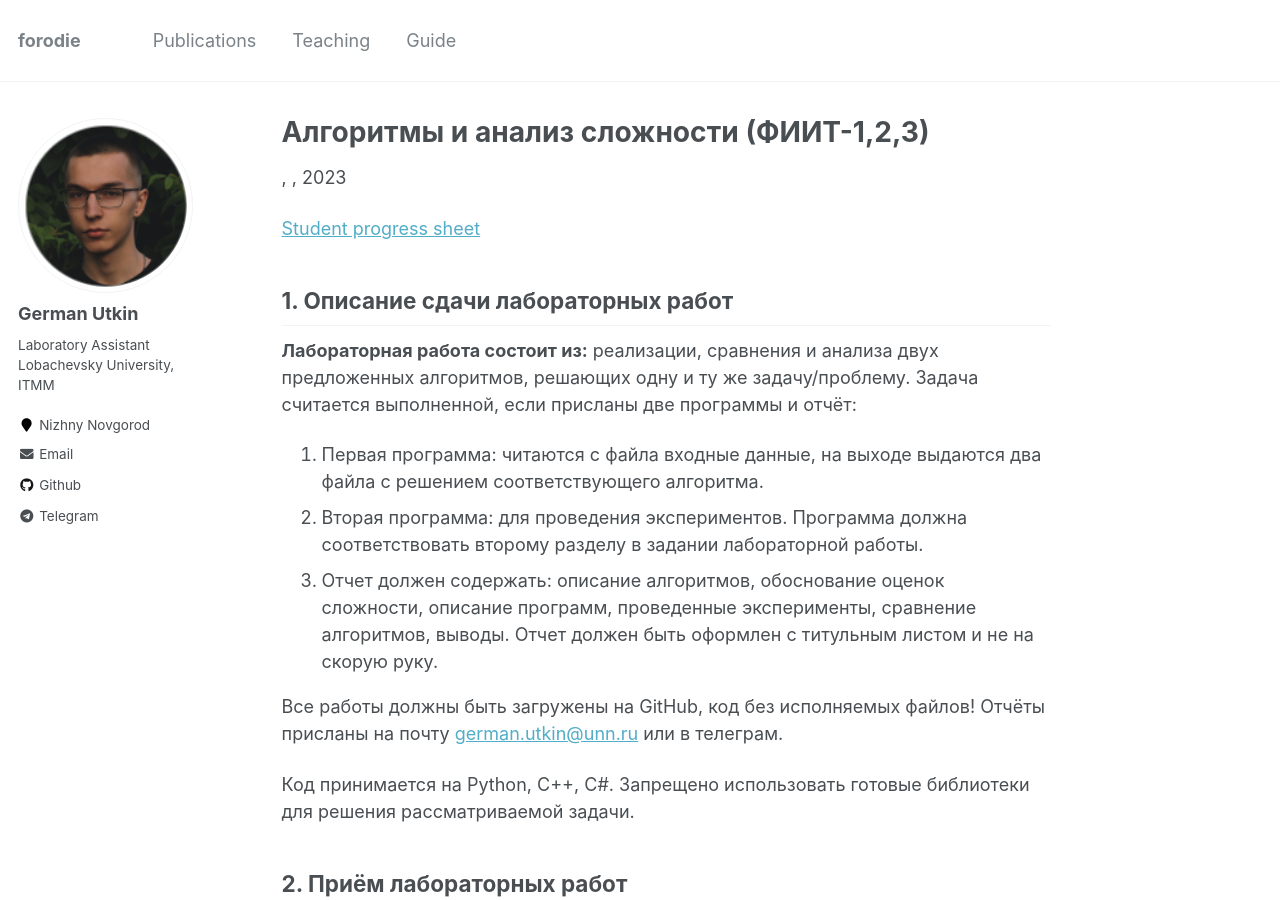
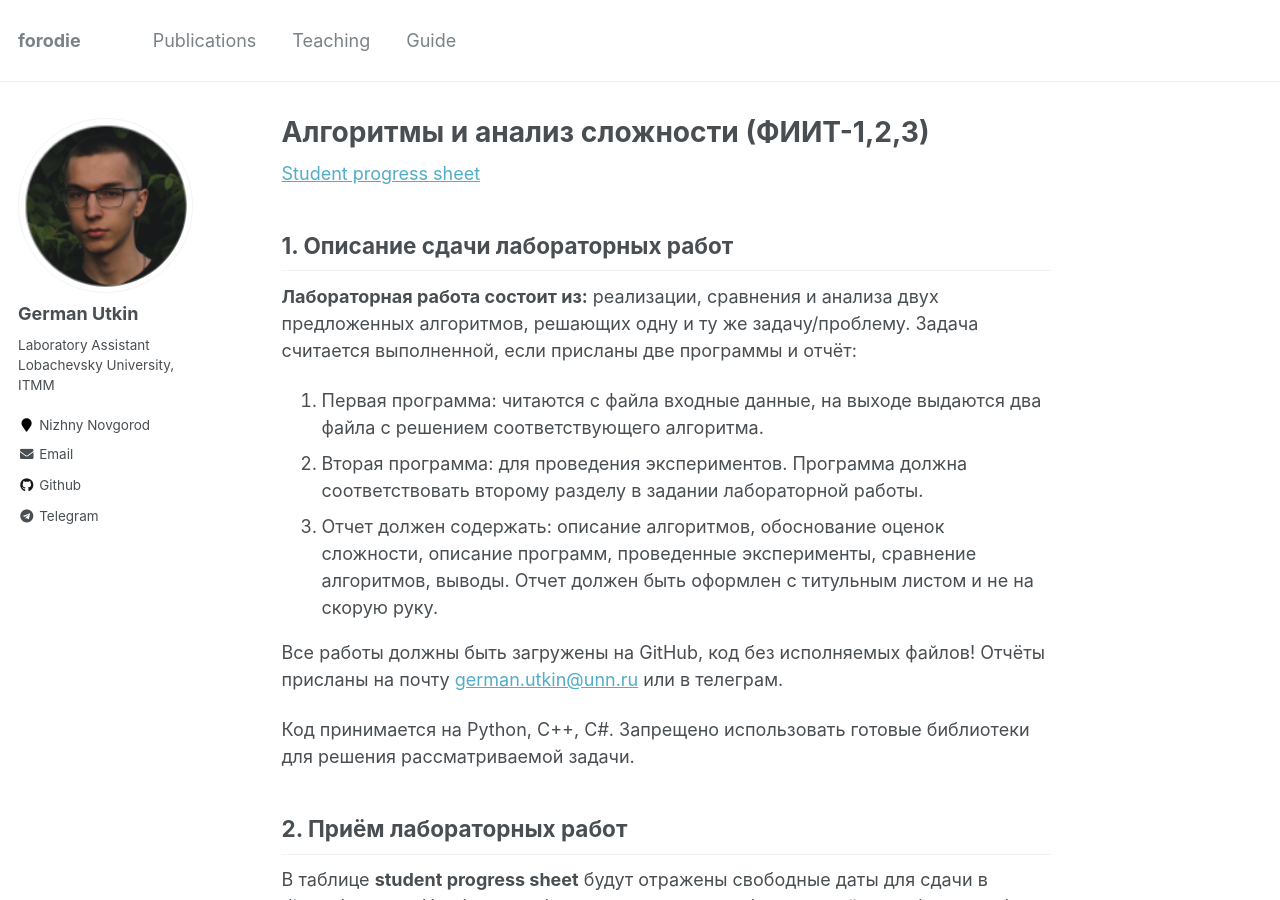
Before and after one commit to forodie/forodie.github.io, a Jekyll site: the page built from _teaching/alg_complexity.md, in a window 1280 px wide and 900 px high. Built offline with Jekyll 4.4.1, drawn with Linux system fonts in a browser that asks for light colours.

Commit message:
Update single.html

```diff
--- a/_layouts/single.html
+++ b/_layouts/single.html
@@ -35,7 +35,7 @@
         {% endif %}
 
         {% if page.collection == 'teaching' %}
-          <p> {{ page.type }}, <i>{{ page.venue }}</i>, {{ page.date | default: "1900-01-01" | date: "%Y" }} </p>
+
         {% elsif page.venue and page.date %}
           <p>Published in <i>{{ page.venue }}</i>, {{ page.date | default: "1900-01-01" | date: "%Y" }} </p>
         {% elsif page.date %}
```
